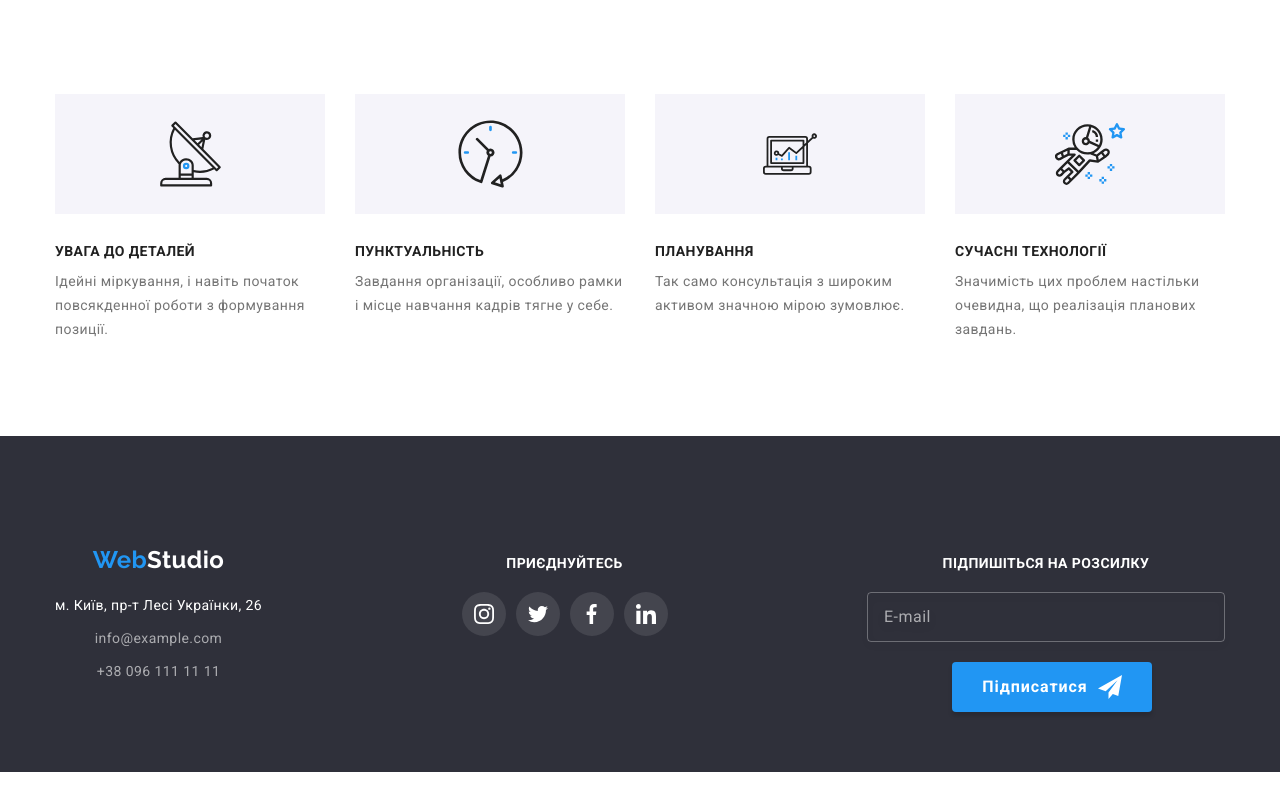
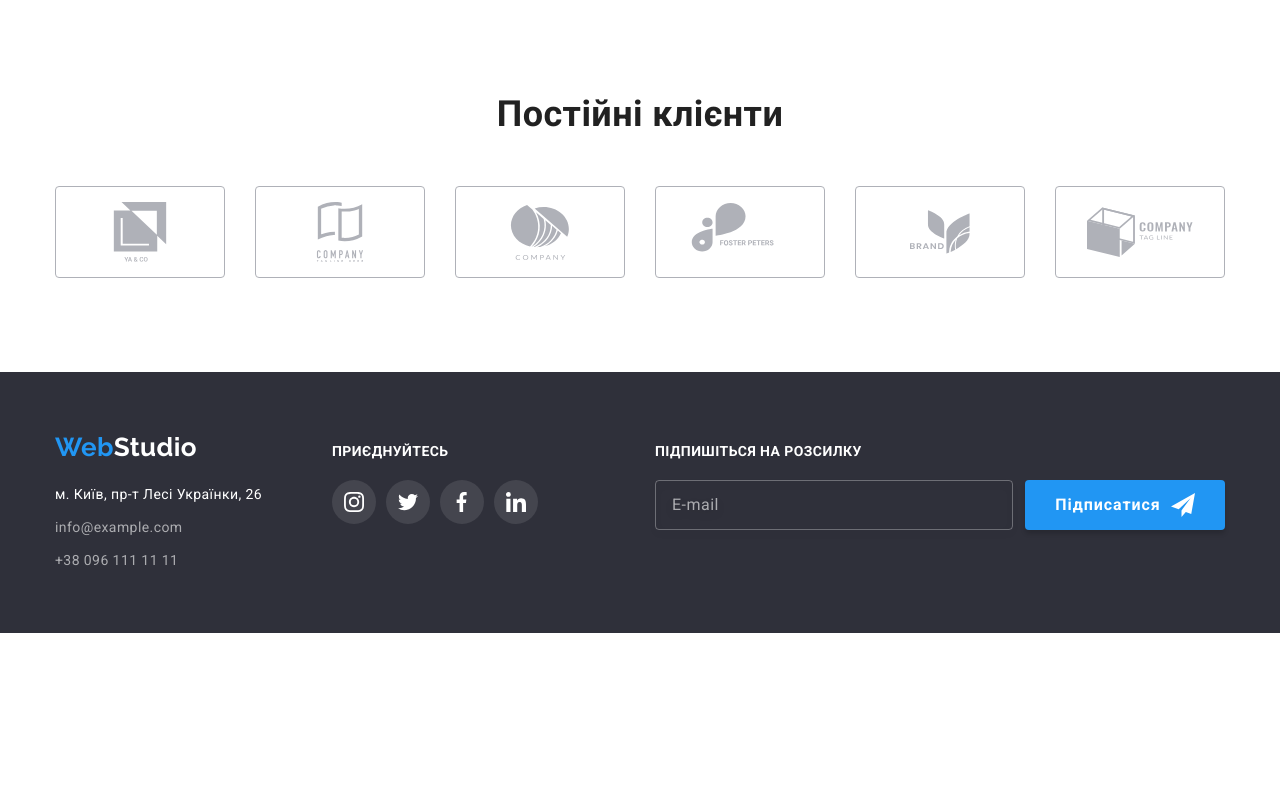
Before and after one commit to Oleksandr-Smirnov/goit-markup-hw-08, a plain HTML site: page index.html in a window 1280 px wide. Drawn offline with nearby package versions, Linux system fonts and the light colour scheme.

Commit message:
HW-8 add footer

```diff
--- a/index.html
+++ b/index.html
@@ -65,7 +65,7 @@
         </div>
       </div>
     </section> -->
-    <section class="principies section">
+    <!-- <section class="principies section">
       <div class="container">
         <h2 class="visually-hidden">our principies</h2>
         <ul class="principies__list list">
@@ -117,7 +117,7 @@
           </li>
         </ul>
       </div>
-    </section>
+    </section> -->
     <!-- <section class="work section">
       <div class="container">
         <h2 class="section-title">Чим ми займаємося</h2>
@@ -311,7 +311,7 @@
 
       </div>
     </section> -->
-    <!-- <section class="clients section">
+    <section class="clients section">
       <div class="container">
         <h2 class="section-title">Постійні клієнти</h2>
         <ul class="clients-icon-group list">
@@ -353,14 +353,15 @@
           </li>
         </ul>
       </div>
-    </section> -->
+    </section>
   </main>
 
   <!-- footer -->
 
   <footer class="footer">
     <div class="container">
-      <div>
+      <div class="footer-tablet">
+        <div class="footer-contact">
           <a class="footer-logo link" href="./index.html">Web<span class="footer-logo-studio">Studio</span>
           </a>
           <address class="footer-adress">
@@ -406,6 +407,7 @@
                 </svg>
               </a></li>
           </ul>
+        </div>
       </div>
       <form>
         <div class="subscription footer-soc">
--- a/sass/layouts/_footer.scss
+++ b/sass/layouts/_footer.scss
@@ -7,13 +7,11 @@
         display: block;
         text-align: center;
         }
-        @include tablet {
-            display: flex;
-           }
-           @include desktop {
+            @include desktop {
             display: flex;
             align-items: baseline;
             justify-content: space-between;
+            text-align: left;
            }
         }
     }
@@ -23,14 +21,31 @@
     margin-top: 20px;
 }
 
+.footer-contact {
+        display: inline-block;
+        @include desktop {
+            margin-right: 70px;
+        }
+   }
+
+   .footer-tablet {
+    @include tablet {
+    display: flex;
+    justify-content: space-around;
+    align-items: baseline;    }
+
+   }
+
 .footer-logo {
     font-family: 'Raleway', sans-serif;
     font-style: normal;
     font-weight: 700;
-    // font-size: 26px;
     font-size: 24px;
     line-height: 1.19;
     color: var(--accent-color);
+    @include desktop {
+        font-size: 26px;
+    }
         }
 
 
@@ -66,7 +81,10 @@
     color: #ffffff;
     align-items: baseline;
     margin-top: 60px;
-}
+    @include desktop {
+        margin-top: 0;
+    }
+        }
 
 .footer-soc-text {
     margin-bottom: 20px;
@@ -104,7 +122,7 @@
 .footer-subscribe {
     background-color: transparent;
     color: var(--main-title-color);
-    width: 358px;
+    width: 100%;
     height: 50px;
     border: 1px solid rgba(255, 255, 255, 0.3);
     filter: drop-shadow(0px 4px 4px rgba(0, 0, 0, 0.15));
@@ -118,6 +136,13 @@
             align-items: center;
             letter-spacing: 0.03em;
             color: rgba(255, 255, 255, 0.6);
+        }
+        @include tablet {
+            width: 450px;
+        }
+        @include desktop {
+            margin-bottom: 0;
+            width: 358px;
         }
 }
 
@@ -134,17 +159,17 @@
     letter-spacing: 0.06em;
     color: #ffffff;
     margin-left: 12px;
-    display: flex;
+    display: inline-flex;
     align-items: center;
     justify-content: center;
-    @include mobile {
-        display: inline-flex;
-    }
-}
+        }
+
 
 .subscription {
-    // display: flex;
     align-items: flex-end;
+    @include desktop {
+        display: flex;
+    }
 }
 
 .icon-send {
```
Also changed, not shown: css/main.css, css/main.min.css, 2 other files. Lines whose indentation alone changed are shown as unchanged.
